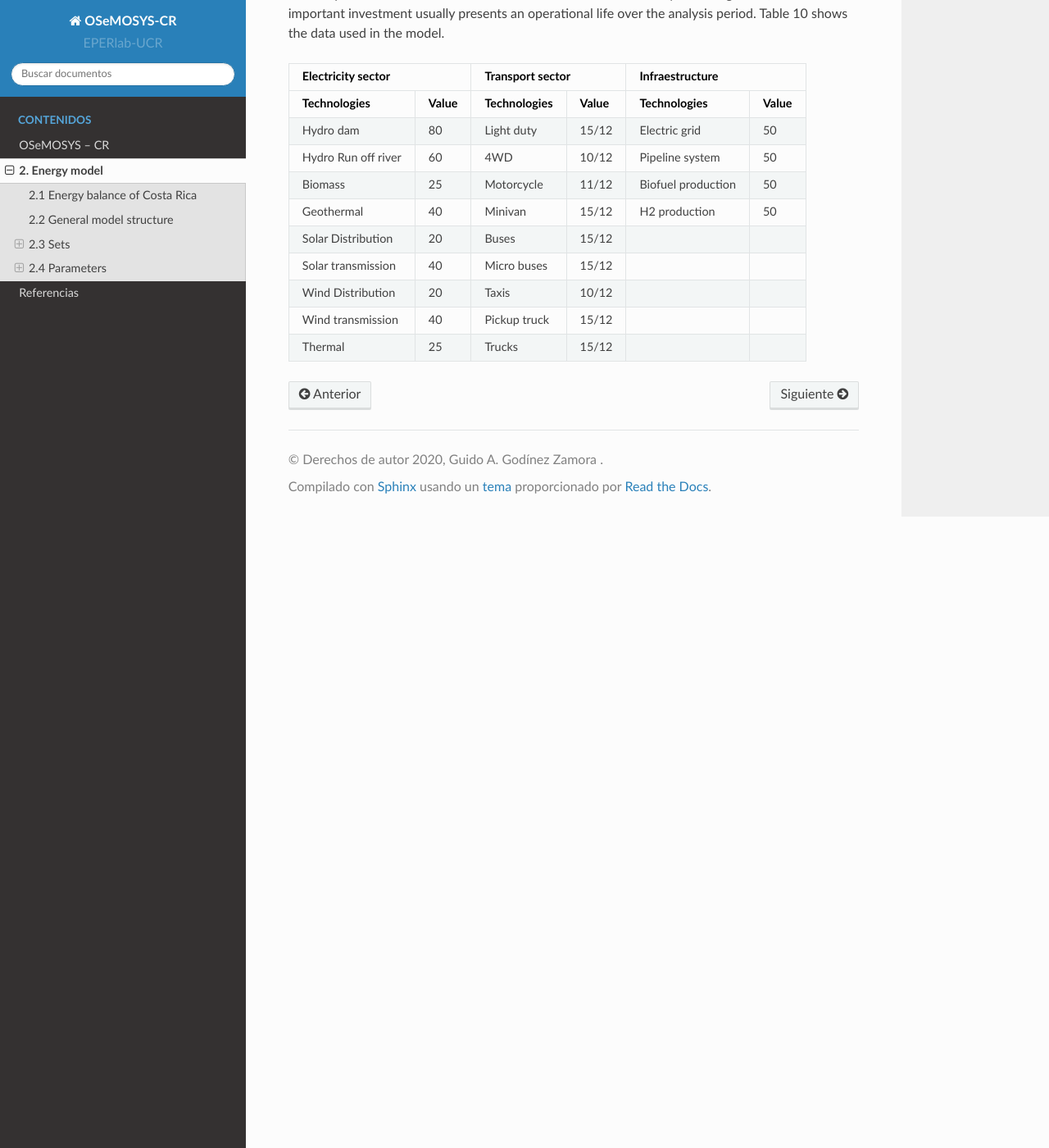
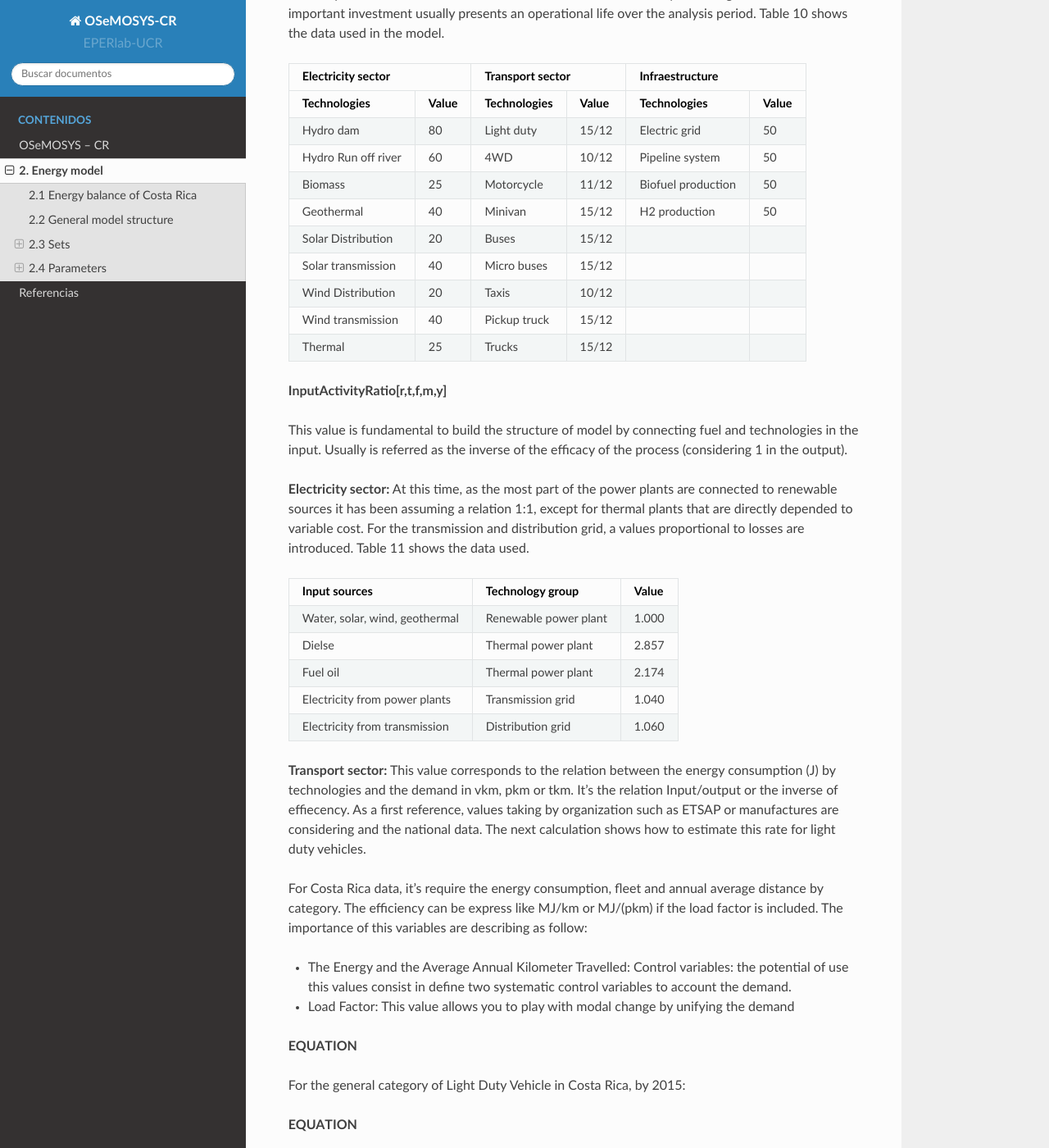
Before and after one commit to EPERLab/OSeMOSYS-CR, a Sphinx documentation site: the page built from docs/02EnergyModel.rst, in a window 1280 px wide and 1400 px high, scrolled down 12419 px. Shown: the whole window at 82% size. Built offline with Sphinx 7.4.7 and the Read the Docs theme 2.0.0, drawn with Linux system fonts in a browser that asks for light colours; some of the changed text lies outside the part shown.

Commit message:
Update 02EnergyModel.rst

```diff
--- a/docs/02EnergyModel.rst
+++ b/docs/02EnergyModel.rst
@@ -363,6 +363,11 @@ The value corresponded to the entire time that technologies are available. It's
 
 For this parameter it has been used a common set of values used by KTH. In general, the most important investment usually presents an operational life over the analysis period. Table 10 shows the data used in the model.
 
+.. table::
+   :align:   center
+
+   *Table 2.4: Summary of Operational lifes use in the model, by categories.*
+
 +-----------------------------+-----------------------------+-----------------------------+
 | Electricity sector          | Transport sector            | Infraestructure             |
 +---------------------+-------+---------------------+-------+---------------------+-------+
@@ -386,3 +391,62 @@ For this parameter it has been used a common set of values used by KTH. In gener
 +---------------------+-------+---------------------+-------+---------------------+-------+
 | Thermal             | 25    | Trucks              | 15/12 |                     |       |
 +---------------------+-------+---------------------+-------+---------------------+-------+
+
+**InputActivityRatio[r,t,f,m,y]**
+
+This value is fundamental to build the structure of model by connecting fuel and technologies in the input. Usually is referred as the inverse of the efficacy of the process (considering 1 in the output).
+
+**Electricity sector:** At this time, as the most part of the power plants are connected to renewable sources it has been assuming a relation 1:1, except for thermal plants that are directly depended to variable cost. For the transmission and distribution grid, a values proportional to losses are introduced. Table 11 shows the data used.
+
+.. table::
+   :align:   center
+
+   *Table 2.5: Summary of input activity ratio for electric sector.*
+
++--------------------------------+----------------------+---------+
+| Input sources                  | Technology group     | Value   |
++================================+======================+=========+
+| Water, solar, wind, geothermal | Renewable power plant| 1.000   |
++--------------------------------+----------------------+---------+
+| Dielse                         | Thermal power plant  | 2.857   |
++--------------------------------+----------------------+---------+
+| Fuel oil                       | Thermal power plant  | 2.174   |
++--------------------------------+----------------------+---------+
+| Electricity from power plants  | Transmission grid    | 1.040   |
++--------------------------------+----------------------+---------+
+| Electricity from transmission  | Distribution grid    | 1.060   |
++--------------------------------+----------------------+---------+
+
+**Transport sector:** This value corresponds to the relation between the energy consumption (J) by technologies and the demand in vkm, pkm or tkm. It’s the relation Input/output or the inverse of effiecency.  As a first reference, values taking by organization such as ETSAP or manufactures are considering and the national data. The next calculation shows how to estimate this rate for light duty vehicles.
+
+For Costa Rica data, it’s require the energy consumption, fleet and annual average distance by category. The efficiency can be express like MJ/km or MJ/(pkm) if the load factor is included. The importance of this variables are describing as follow:
+
+* The Energy and the Average Annual Kilometer Travelled: Control variables: the potential of use this values consist in define two systematic control variables to account the demand.
+* Load Factor: This value allows you to play with modal change by unifying the demand
+
+**EQUATION**
+
+For the general category of Light Duty Vehicle in Costa Rica, by 2015:
+
+**EQUATION**
+
+In the model, the input activity ratio is used in (MJ/km) and group of process: “TR”- “modes” (see figure 7) between the technologies and the demand include the load factor.  As this rate concentrate the efficiency of the transport system and the vehicle fleet is used to calibrate the model. The procedure consists in to use the national relation estimated and the proportion provide by one reliable source (in this cases, a data set provided by KTH based on ETSAP). The next example shows how to recalculate the efficiencies by two types of technologies (current and news), using again the gasoline light duty vehicle.  Table 12, present the reference data and the results of the recalculation
+
+.. table::
+   :align:   center
+
+   *Table 2.6: . Recalculation of the input activity ratio .*
++-------------------+-------------------+------------------------+-------------------------------+----------------------+
+| Technology        | KTH-ETSAP (MJ/km) | KTH-ETSAP (proportion) | CR data: (ECR_LDV)-1  (MJ/km) | Recalculated (MJ/km) |
++===================+===================+========================+===============================+======================+
+| LDV_GSL (current) | 3.78 (base)       | 1.000                  | 2.420                         | 2.42                 |
++-------------------+-------------------+------------------------+-------------------------------+----------------------+
+| LDV_GSL (New)     | 2.06              | 0.550                  |                               | 1.33                 |
++-------------------+-------------------+------------------------+-------------------------------+----------------------+
+
+
+In this case, the current data is assumed equal to national data and the new technologies are proportional to the relation estimated.
+
+**EQUATION**
+
+As the relation between distance and energy consumption is control variable that combine the efficiency of technologies and the road system, the value will be use constant considering that in one way will be improves in technologies and decreasing of the conditions of the system.
```
